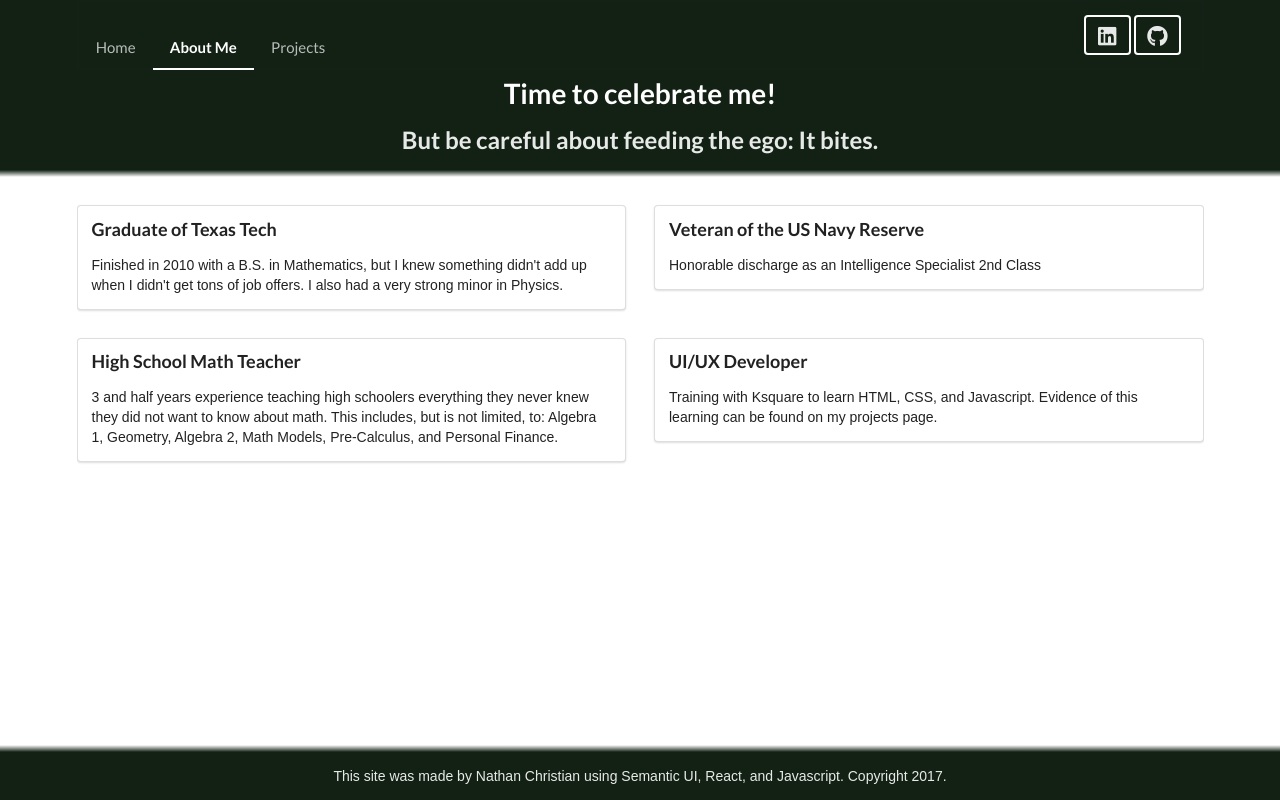
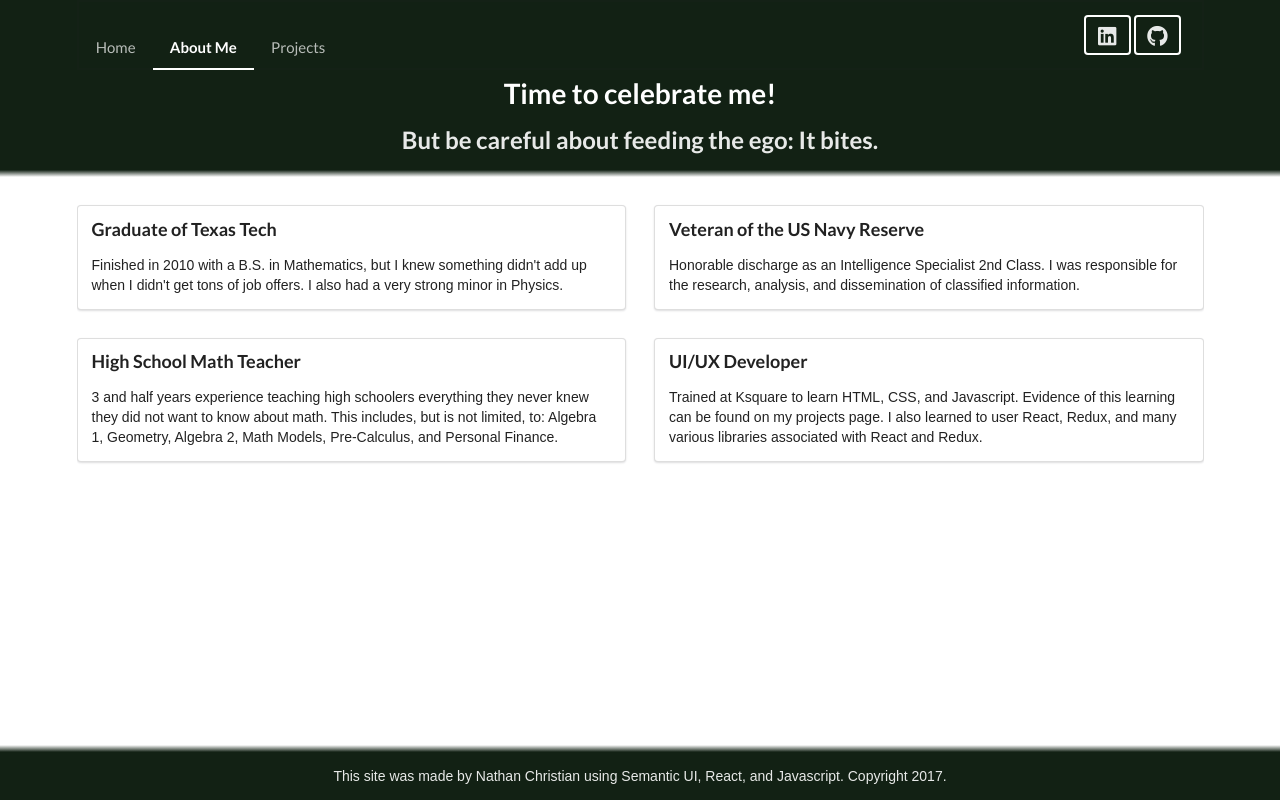
Before and after one commit to Grumlen/Portfolio, a React (Create React App) app: page /about in a window 1280 px wide. Built offline with nearby package versions, Linux system fonts and the light colour scheme.

Commit message:
minor updates

```diff
--- a/src/App.js
+++ b/src/App.js
@@ -12,10 +12,10 @@ class App extends Component {
       <Router>
         <div id='App'>
           <Switch>
-            <Route exact path='/portfolio' component={Home} />
+            <Route exact path='/Portfolio' component={Home} />
             <Route path='/about' component={About} />
             <Route path='/projects' component={Projects} />
-            <Route><Redirect to='/portfolio' /></Route>
+            <Route><Redirect to='/Portfolio' /></Route>
           </Switch>
           <Footer />
         </div>
--- a/src/about/index.js
+++ b/src/about/index.js
@@ -10,14 +10,14 @@ const About = (props) => (
     />
     <div className="gradientstrip header"></div>
     <div className="ui vertical stripe container">
-      <div className="ui two column stackable grid">
+      <div className="ui two column stackable grid aboutPage">
         <div className="column"><div className="ui segment">
           <h3 className="ui header">Graduate of Texas Tech</h3>
           <p>Finished in 2010 with a B.S. in Mathematics, but I knew something didn't add up when I didn't get tons of job offers. I also had a very strong minor in Physics.</p>
         </div></div>
         <div className="column"><div className="ui segment">
           <h3 className="ui header">Veteran of the US Navy Reserve</h3>
-          <p>Honorable discharge as an Intelligence Specialist 2nd Class</p>
+          <p>Honorable discharge as an Intelligence Specialist 2nd Class. I was responsible for the research, analysis, and dissemination of classified information.</p>
         </div></div>
         <div className="column"><div className="ui segment">
           <h3 className="ui header">High School Math Teacher</h3>
@@ -25,7 +25,7 @@ const About = (props) => (
         </div></div>
         <div className="column"><div className="ui segment">
           <h3 className="ui header">UI/UX Developer</h3>
-          <p>Training with Ksquare to learn HTML, CSS, and Javascript. Evidence of this learning can be found on my projects page.</p>
+          <p>Trained at Ksquare to learn HTML, CSS, and Javascript. Evidence of this learning can be found on my projects page. I also learned to user React, Redux, and many various libraries associated with React and Redux.</p>
         </div></div>
       </div>
     </div>
--- a/src/home/index.js
+++ b/src/home/index.js
@@ -13,6 +13,7 @@ const Home = (props) => (
       <div className="ui segment">
         <h3 className="ui header">Hi, my name is Nathan Christian</h3>
         <p>Contained within this page you will find a record of my skills and accomplishments. I assure you that it is 100% factually accurate, even if some of it is not quite finished yet. For now I am training to be a UI/UX Developer, driven by a burning desire to seek out new puzzles, explore new problems, and boldly go where no developer has gone before!</p>
+        <p>If you would like to know more about me, you can navigate using the menu bar at the top of the page or check out my <a href='https://drive.google.com/open?id=0B-Zg7NrREhR-Nm9XeGp1Ry10Xzg'>resume</a></p>
       </div>
     </div>
   </div>
```
